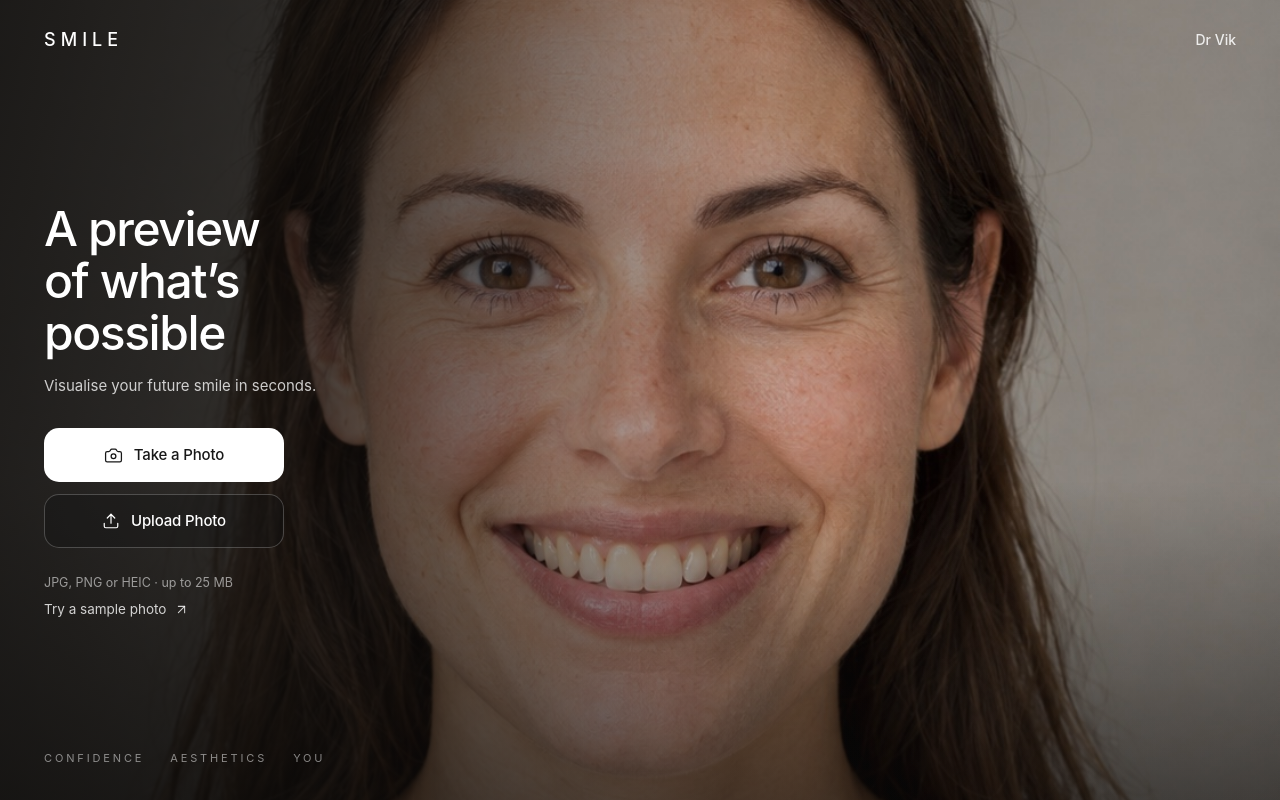
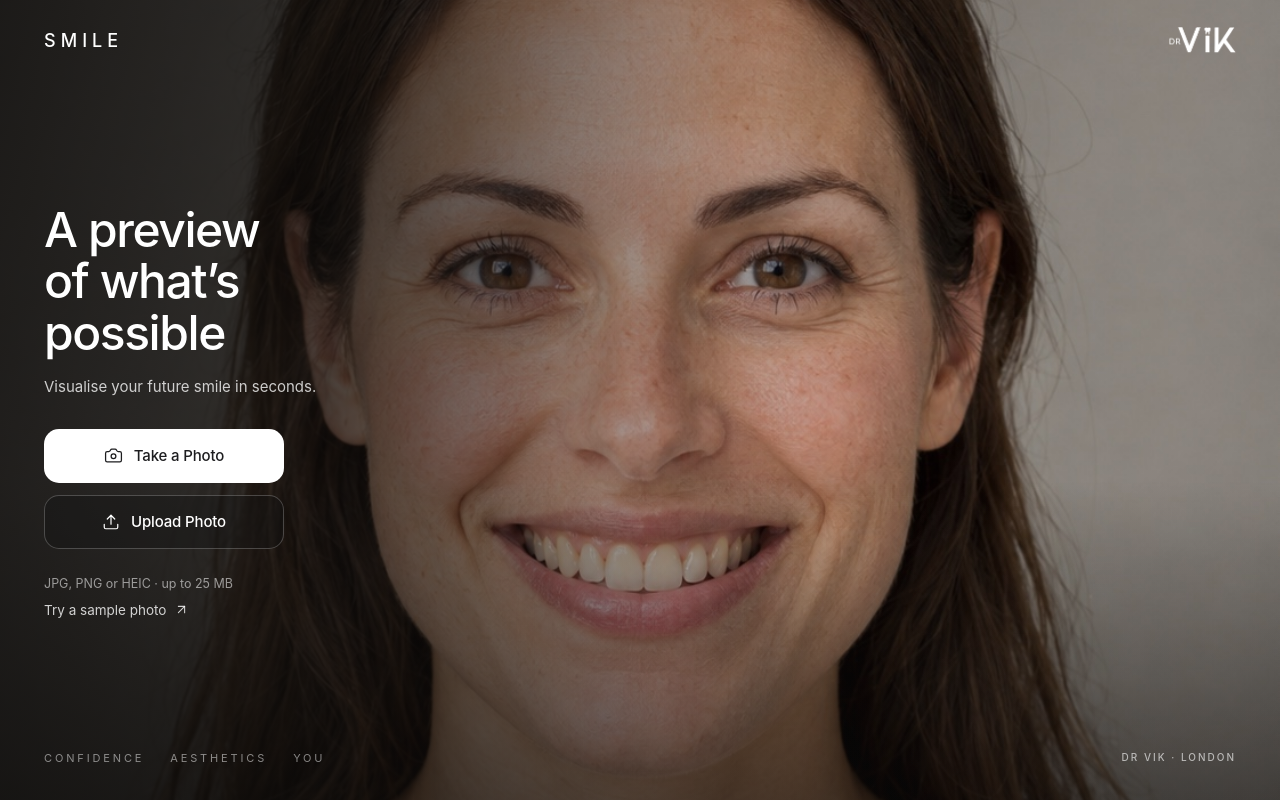
Before and after one commit to DRVikB/smile-by-dr-vik, a Next.js app: page / in a window 1280 px wide. Built offline with nearby package versions, Linux system fonts and the light colour scheme.

Commit message:
Apply Dr Vik branding across Smile experience

```diff
--- a/scripts/build-worker.mjs
+++ b/scripts/build-worker.mjs
@@ -24,6 +24,6 @@ const worker = await import(
 if (typeof worker.default.fetch !== "function")
   throw new Error("Worker entrypoint is missing fetch.");
 const home = await worker.default.fetch(new Request("https://smile.test/"), {});
-if (home.status !== 200 || !(await home.text()).includes("Smile"))
+if (home.status !== 200 || !/smile/i.test(await home.text()))
   throw new Error("Prerendered page is invalid.");
 console.log("Sites worker and Next.js browser assets ready.");
--- a/src/app/globals.css
+++ b/src/app/globals.css
@@ -10,14 +10,15 @@
    Apple product interface · luxury cosmetic clinic · editorial
    ============================================================ */
 :root {
-  --background: #f7f6f3;
+  --background: #f5f5f7;
   --surface: rgba(255, 255, 255, 0.84);
   --surface-solid: #ffffff;
-  --text-primary: #151515;
-  --text-secondary: #686868;
+  --text-primary: #1d1d1f;
+  --text-secondary: #6e6e73;
   --border: rgba(0, 0, 0, 0.08);
-  --control-background: rgba(245, 245, 243, 0.9);
-  --black: #171717;
+  --control-background: rgba(239, 239, 241, 0.92);
+  --black: #1d1d1f;
+  --brand-blue: #0071e3;
 
   --glass: rgba(250, 250, 248, 0.82);
   --glass-border: rgba(255, 255, 255, 0.35);
@@ -95,7 +96,7 @@ button:focus-visible,
 a:focus-visible,
 input:focus-visible,
 textarea:focus-visible {
-  outline: 2px solid rgba(23, 23, 23, 0.55);
+  outline: 3px solid var(--brand-blue);
   outline-offset: 3px;
   border-radius: 6px;
 }
@@ -156,6 +157,29 @@ textarea:focus-visible {
 .wordmark-period {
   display: none;
 }
+.product-lockup {
+  display: inline-flex;
+  align-items: center;
+  gap: 11px;
+  min-width: 0;
+}
+.brand-divider {
+  width: 1px;
+  height: 17px;
+  background: rgba(0, 0, 0, 0.18);
+}
+.dr-vik-mark {
+  display: block;
+  width: auto;
+  height: 23px;
+  object-fit: contain;
+}
+.product-lockup-inverse .brand-divider {
+  background: rgba(255, 255, 255, 0.3);
+}
+.product-lockup-inverse .dr-vik-mark {
+  filter: invert(1) brightness(1.2);
+}
 .eyebrow {
   font-size: 11px;
   font-weight: 500;
@@ -196,7 +220,7 @@ h3 {
   justify-content: space-between;
   gap: 16px;
   padding: 16px clamp(18px, 3.4vw, 34px);
-  background: rgba(247, 246, 243, 0.78);
+  background: rgba(245, 245, 247, 0.8);
   -webkit-backdrop-filter: blur(22px) saturate(160%);
   backdrop-filter: blur(22px) saturate(160%);
   border-bottom: 1px solid var(--hairline);
@@ -377,6 +401,11 @@ main {
   font-size: 14px;
   font-weight: 500;
 }
+.portrait-caption img {
+  width: auto;
+  height: 28px;
+  filter: invert(1) brightness(1.25);
+}
 .portrait-caption-detail,
 .photo-corner,
 .glass-label {
@@ -421,14 +450,28 @@ main {
 .desktop-break {
   display: none;
 }
+.hero-footer {
+  display: flex;
+  align-items: center;
+  justify-content: space-between;
+  gap: 24px;
+  padding: 0 clamp(20px, 4vw, 44px) 34px;
+}
 .hero-words {
   display: flex;
   gap: 26px;
-  padding: 0 clamp(20px, 4vw, 44px) 34px;
   font-size: 11px;
   letter-spacing: 0.26em;
   text-transform: uppercase;
   color: rgba(255, 255, 255, 0.5);
+}
+.hero-location {
+  flex: 0 0 auto;
+  font-size: 10px;
+  font-weight: 500;
+  letter-spacing: 0.2em;
+  text-transform: uppercase;
+  color: rgba(255, 255, 255, 0.62);
 }
 
 /* Uploader on the hero */
@@ -1067,6 +1110,9 @@ main {
   color: var(--text-primary);
   font-weight: 500;
 }
+.gen-step.active .gen-mark {
+  color: var(--brand-blue);
+}
 .gen-step.done {
   color: var(--text-secondary);
 }
@@ -1494,6 +1540,14 @@ button.option-card:hover {
   align-items: center;
   gap: 8px;
 }
+.consult-practice {
+  flex: 0 0 auto;
+  font-size: 10px;
+  font-weight: 500;
+  letter-spacing: 0.2em;
+  text-transform: uppercase;
+  color: rgba(255, 255, 255, 0.62);
+}
 .consult-meta {
   text-align: right;
   font-size: 12.5px;
@@ -1598,4 +1652,18 @@ button.option-card:hover {
     gap: 16px;
     font-size: 10px;
   }
-}
+  .hero-footer {
+    align-items: flex-end;
+  }
+  .hero-location {
+    writing-mode: vertical-rl;
+    transform: rotate(180deg);
+    font-size: 9px;
+  }
+  .app-header .dr-vik-mark {
+    height: 19px;
+  }
+  .consult-practice {
+    display: none;
+  }
+}
--- a/src/app/layout.tsx
+++ b/src/app/layout.tsx
@@ -1,15 +1,15 @@
 import type { Metadata, Viewport } from "next";
 import "./globals.css";
 export const metadata: Metadata = {
-  title: "Smile — A new perspective",
+  title: "SMILE by Dr Vik — Cosmetic Dentistry Visualiser",
   description:
-    "Explore a new smile. A simple, considered visualisation experience for cosmetic dentistry.",
+    "Visualise and discuss a potential cosmetic dentistry result with Dr Vik in London.",
   icons: { icon: "/favicon.svg" },
 };
 export const viewport: Viewport = {
   width: "device-width",
   initialScale: 1,
-  themeColor: "#f7f7f5",
+  themeColor: "#f5f5f7",
 };
 export default function RootLayout({
   children,
--- a/src/app/page.tsx
+++ b/src/app/page.tsx
@@ -378,7 +378,9 @@ export default function Smile() {
               </div>
               <div className="portrait-top">
                 <span className="wordmark">Smile</span>
-                <span className="portrait-caption">Dr Vik</span>
+                <span className="portrait-caption">
+                  <img src="/dr-vik-logo.png" alt="Dr Vik" />
+                </span>
               </div>
               <div className="start-copy">
                 <h1 ref={heading} tabIndex={-1}>
@@ -406,10 +408,13 @@ export default function Smile() {
                   </button>
                 )}
               </div>
-              <div className="hero-words">
-                <span>Confidence</span>
-                <span>Aesthetics</span>
-                <span>You</span>
+              <div className="hero-footer">
+                <div className="hero-words">
+                  <span>Confidence</span>
+                  <span>Aesthetics</span>
+                  <span>You</span>
+                </div>
+                <span className="hero-location">Dr Vik · London</span>
               </div>
             </section>
           )}
@@ -674,7 +679,11 @@ export default function Smile() {
             />
           </div>
           <div className="consult-top">
-            <span className="wordmark">Smile</span>
+            <div className="product-lockup product-lockup-inverse">
+              <span className="wordmark">Smile</span>
+              <span className="brand-divider" aria-hidden="true" />
+              <img className="dr-vik-mark" src="/dr-vik-logo.png" alt="Dr Vik" />
+            </div>
             <button
               className="consult-close"
               onPointerDown={(e) => e.stopPropagation()}
@@ -689,6 +698,7 @@ export default function Smile() {
             confident you
           </p>
           <div className="consult-foot">
+            <span className="consult-practice">Dr Vik · London</span>
             <span className="consult-hint">Tap and hold to see original</span>
             <span className="consult-meta">
               AI Smile Preview
--- a/src/components/AppShell.tsx
+++ b/src/components/AppShell.tsx
@@ -21,7 +21,11 @@ export function AppShell({
               <ChevronLeft size={21} strokeWidth={1.7} />
             </button>
           )}
-          <span className="wordmark">Smile</span>
+          <div className="product-lockup">
+            <span className="wordmark">Smile</span>
+            <span className="brand-divider" aria-hidden="true" />
+            <img className="dr-vik-mark" src="/dr-vik-logo.png" alt="Dr Vik" />
+          </div>
         </div>
         {action}
       </header>
--- a/src/lib/compose.ts
+++ b/src/lib/compose.ts
@@ -124,7 +124,7 @@ export async function composeBeforeAfter(
     cells[1].x + m,
     cells[1].y + m,
     isMock ? "Demo — unchanged" : "Dr Vik preview",
-    isMock ? "rgba(9,12,20,0.62)" : "rgba(18,104,255,0.92)",
+    "rgba(9,12,20,0.72)",
     "#ffffff",
     labelFont,
   );
@@ -136,11 +136,11 @@ export async function composeBeforeAfter(
   ctx.textAlign = "left";
   ctx.textBaseline = "alphabetic";
   ctx.fillStyle = "#ffffff";
-  ctx.font = `700 ${Math.round(cellW * 0.03)}px -apple-system, BlinkMacSystemFont, "Segoe UI", Arial, sans-serif`;
-  ctx.fillText("DR ViK", m, fy + footerH * 0.42);
+  ctx.font = `600 ${Math.round(cellW * 0.027)}px -apple-system, BlinkMacSystemFont, "Segoe UI", Arial, sans-serif`;
+  ctx.fillText("D R  V I K", m, fy + footerH * 0.42);
   ctx.fillStyle = "#8b93a2";
   ctx.font = `500 ${Math.round(cellW * 0.016)}px -apple-system, BlinkMacSystemFont, sans-serif`;
-  ctx.fillText("SMILE STUDIO", m, fy + footerH * 0.66);
+  ctx.fillText("SMILE  ·  LONDON", m, fy + footerH * 0.66);
 
   ctx.fillStyle = "#9aa2b1";
   ctx.font = `${Math.round(cellW * 0.0145)}px -apple-system, BlinkMacSystemFont, sans-serif`;
```
Also changed, not shown: public/dr-vik-logo.png (added).
